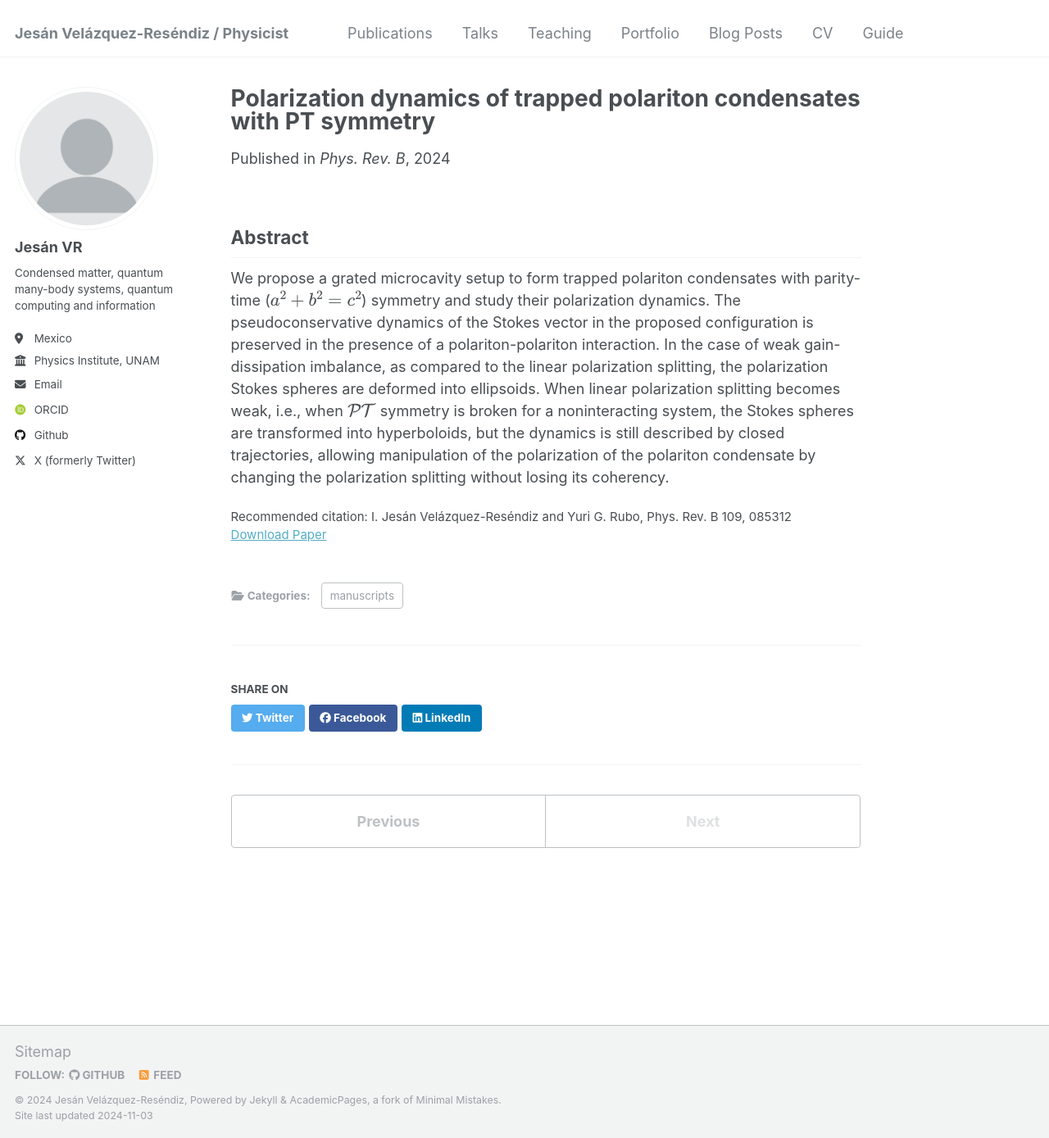
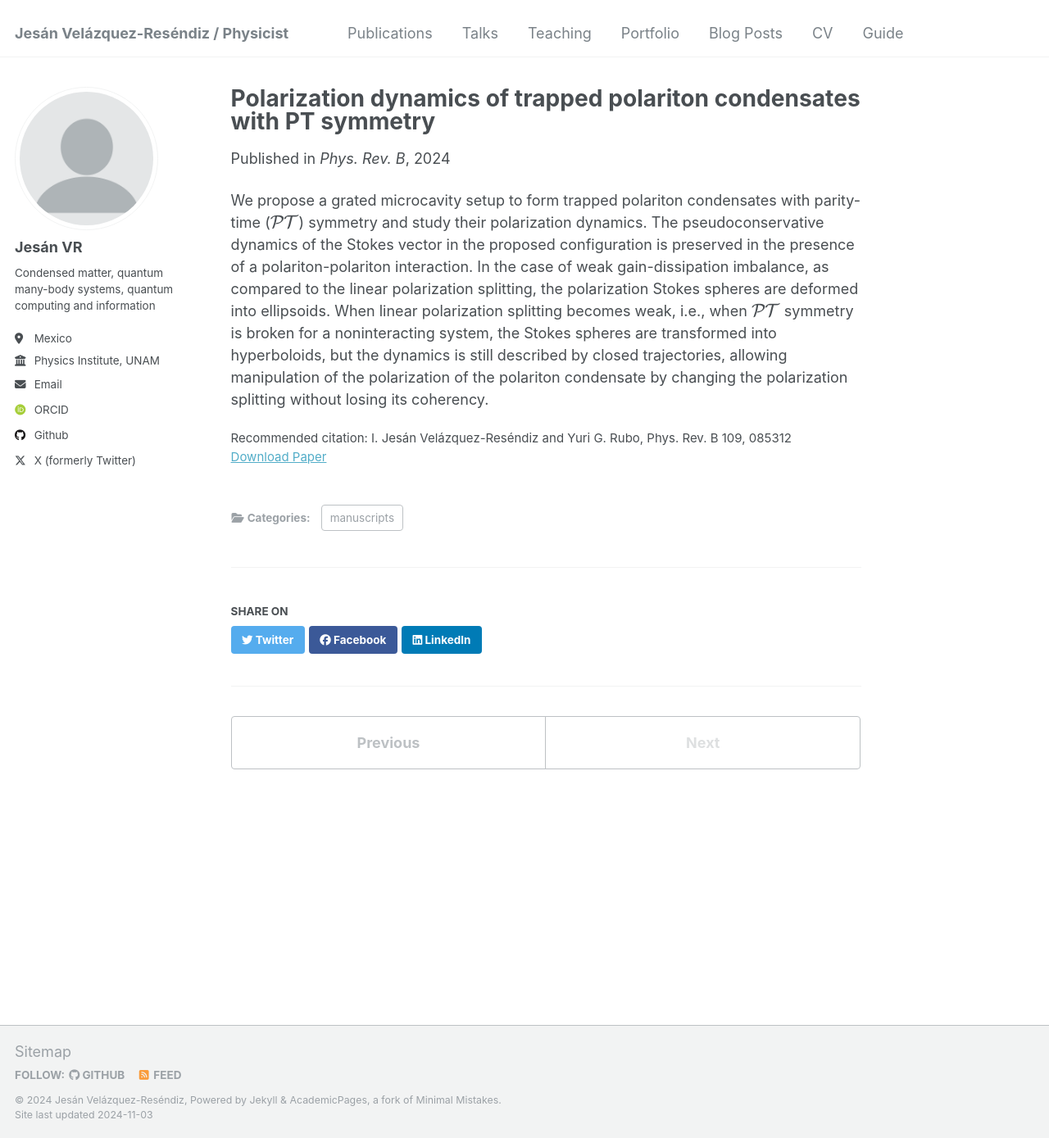
Before and after one commit to jesan-velazquez-resendiz/jesan-velazquez-resendiz.github.io, a Jekyll site: the page built from _publications/dynamics_polaritonic_condensate_PT-symmetry.md, in a window 1280 px wide and 1389 px high. Shown: the whole window at 82% size. Built offline with Jekyll 4.4.1, drawn with Linux system fonts in a browser that asks for light colours; some web fonts are replaced.

Commit message:
change _publications/ file for math expressions

```diff
--- a/_publications/dynamics_polaritonic_condensate_PT-symmetry.md
+++ b/_publications/dynamics_polaritonic_condensate_PT-symmetry.md
@@ -11,6 +11,4 @@
 citation: 'I. Jesán Velázquez-Reséndiz and Yuri G. Rubo, Phys. Rev. B 109, 085312'
 ---
 
-## Abstract
-
-We propose a grated microcavity setup to form trapped polariton condensates with parity-time (\\(a^2 + b^2 = c^2\\)) symmetry and study their polarization dynamics. The pseudoconservative dynamics of the Stokes vector in the proposed configuration is preserved in the presence of a polariton-polariton interaction. In the case of weak gain-dissipation imbalance, as compared to the linear polarization splitting, the polarization Stokes spheres are deformed into ellipsoids. When linear polarization splitting becomes weak, i.e., when \\(\mathcal{PT}\\) symmetry is broken for a noninteracting system, the Stokes spheres are transformed into hyperboloids, but the dynamics is still described by closed trajectories, allowing manipulation of the polarization of the polariton condensate by changing the polarization splitting without losing its coherency.
+We propose a grated microcavity setup to form trapped polariton condensates with parity-time (\\(\mathcal{PT}\\)) symmetry and study their polarization dynamics. The pseudoconservative dynamics of the Stokes vector in the proposed configuration is preserved in the presence of a polariton-polariton interaction. In the case of weak gain-dissipation imbalance, as compared to the linear polarization splitting, the polarization Stokes spheres are deformed into ellipsoids. When linear polarization splitting becomes weak, i.e., when \\(\mathcal{PT}\\) symmetry is broken for a noninteracting system, the Stokes spheres are transformed into hyperboloids, but the dynamics is still described by closed trajectories, allowing manipulation of the polarization of the polariton condensate by changing the polarization splitting without losing its coherency.
```
